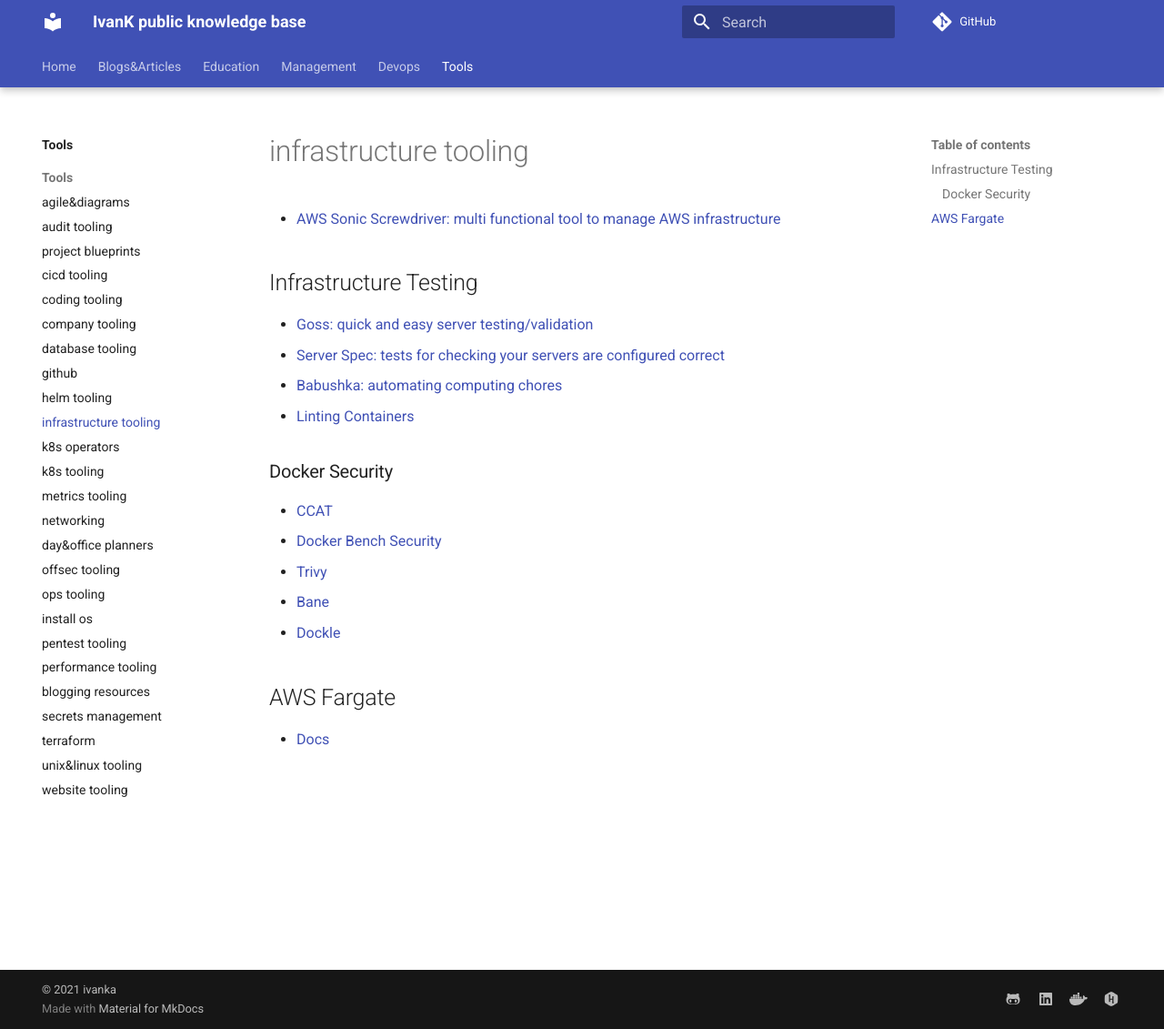
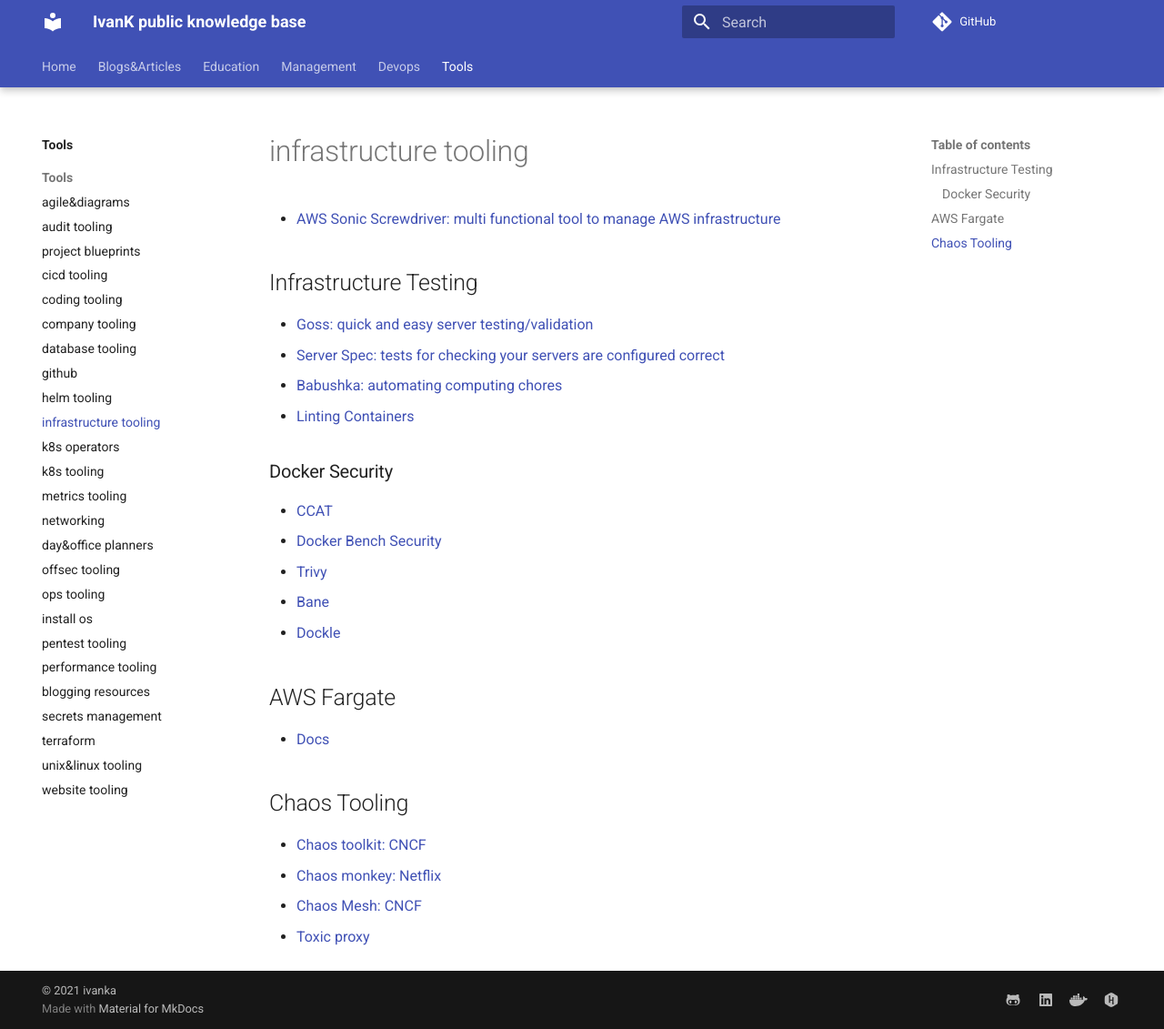
Before and after one commit to ivankatliarchuk/knowledge-base, an MkDocs documentation site: the page built from docs/tools/infrastructure.md, in a window 1280 px wide and 1131 px high. Shown: the whole window at 91% size. Built offline with MkDocs 1.6.1 and Material for MkDocs 9.7.7, drawn with Linux system fonts in a browser that asks for light colours; comment, search, counter and statistics services are not loaded.

Commit message:
chore: added chaos engineering options

```diff
--- a/docs/tools/infrastructure.md
+++ b/docs/tools/infrastructure.md
@@ -27,3 +27,10 @@
 ## AWS Fargate
 
 - [Docs](https://somanymachines.com/fargate/)
+
+## Chaos Tooling
+
+- [Chaos toolkit: CNCF](https://chaostoolkit.org){:target="_blank"}
+- [Chaos monkey: Netflix](https://netflix.github.io/chaosmonkey){:target="_blank"}
+- [Chaos Mesh: CNCF](https://github.com/chaos-mesh/chaos-mesh){:target="_blank"}
+- [Toxic proxy](https://github.com/Shopify/toxiproxy)
```
